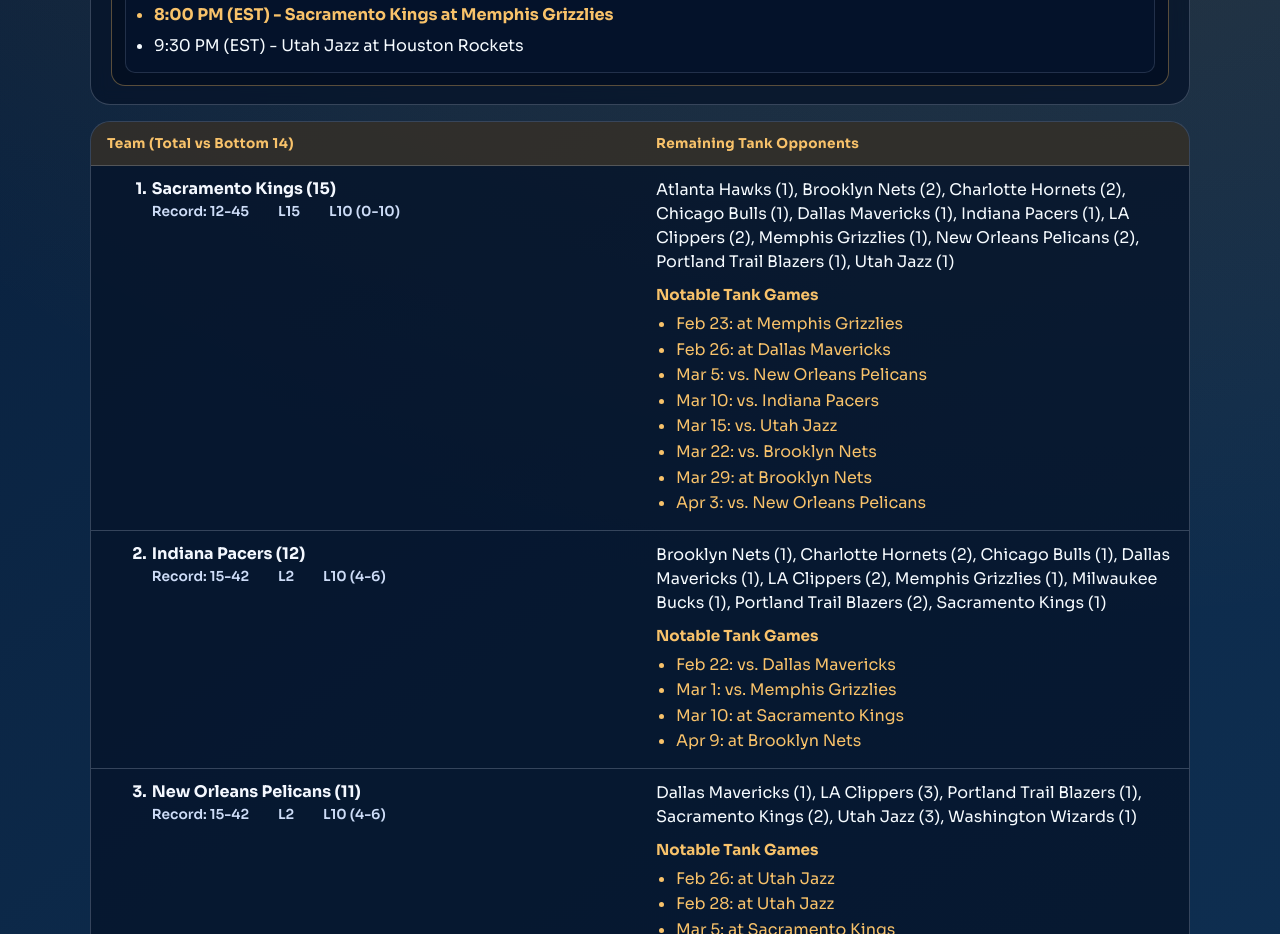
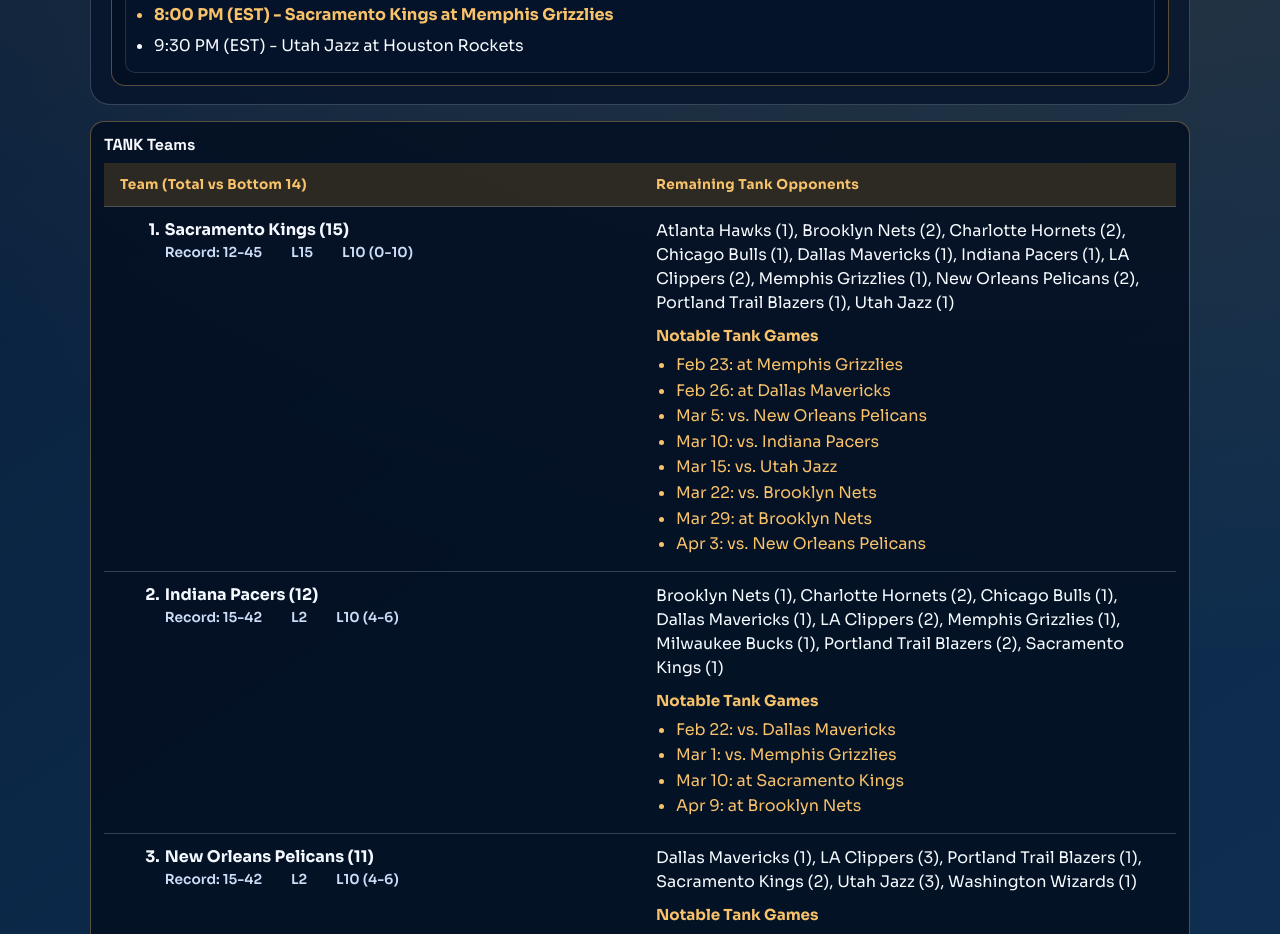
Before and after one commit to gmikenielsen/RaceToTank, a website: page public/index.html in a window 1280 px wide. Shown: the part 1403-2337 px from the top of the page. Drawn offline with Linux system fonts and the light colour scheme.

Commit message:
Style teams panel like schedule and add TANK Teams title

```diff
--- a/public/index.html
+++ b/public/index.html
@@ -202,10 +202,30 @@
 
       .panel {
         margin-top: 16px;
-        background: var(--card);
-        border: 1px solid var(--line);
-        border-radius: 20px;
+        border: 1px solid rgba(248, 194, 106, 0.35);
+        background: rgba(4, 15, 33, 0.88);
+        border-radius: 14px;
+        padding: 12px 13px;
         overflow: hidden;
+      }
+
+      .panel-title {
+        margin: 0;
+        font-family: 'Space Grotesk', sans-serif;
+        font-size: 1rem;
+        color: #f8fbff;
+      }
+
+      .panel table {
+        margin-top: 8px;
+      }
+
+      .panel .cards {
+        margin-top: 8px;
+      }
+
+      .panel .status {
+        margin-top: 8px;
       }
 
       table {
@@ -416,6 +436,7 @@
       </section>
 
       <section class="panel">
+        <h2 class="panel-title">TANK Teams</h2>
         <table id="desktop-table" aria-label="Race 2 Tank table">
           <thead>
             <tr>
```
